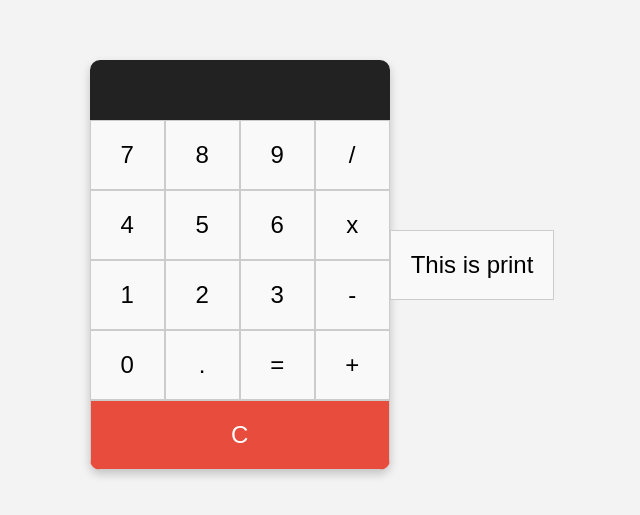
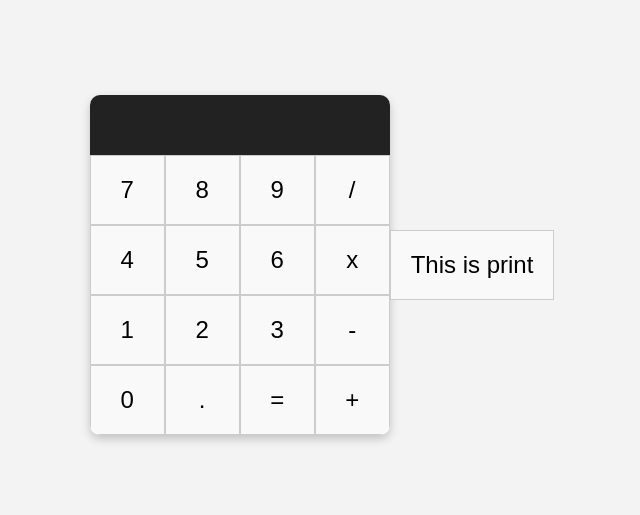
Before and after one commit to Mukeshreddy8919/calculatorproject, a plain HTML site: page index.html in a window 1280 px wide. Shown: the part 135-650 px from the top of the page, without its empty margins (318-958 px from the left). Drawn offline with Linux system fonts and the light colour scheme.

Commit message:
Update index.html

```diff
--- a/index.html
+++ b/index.html
@@ -31,7 +31,7 @@
       <button class="btn" onclick="calculate()">=</button>
       <button class="btn" onclick="appendValue('+')">+</button>
 
-      <button class="btn clear" onclick="clearDisplay()">C</button>
+
     </div>
   </div>
 
```
